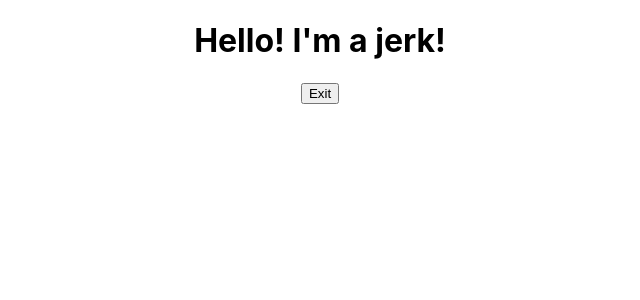
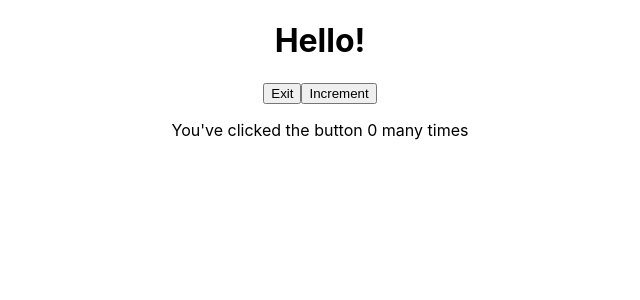
Before and after one commit to HollyT85/react-intro, a React (Create React App) app in the folder my-app/: page / in a window 1280 px wide. Shown: the top 300 px of the page, without its empty margins (320-960 px from the left). Built offline with nearby package versions, Linux system fonts and the light colour scheme.

Commit message:
prev state

```diff
--- a/my-app/src/App.js
+++ b/my-app/src/App.js
@@ -1,11 +1,11 @@
 import logo from './logo.svg';
 import './App.css';
-import StatefulGreeting from './components/StatefulGreetingWithCallback';
+import StatefulGreeting from './components/StatefulGreetingWithPrevState';
 
 function App() {
   return (
     <div className="App">
-      <StatefulGreeting greeting="I'm a jerk!" />
+      <StatefulGreeting />
     </div>
   );
 }
--- /dev/null
+++ b/my-app/src/components/StatefulGreetingWithPrevState.js
@@ -0,0 +1,52 @@
+import React from "react";
+
+class StatefulGreetingWithCallback extends React.Component {
+    constructor(props) {
+    super(props);
+    this.state = {
+        introduction: "Hello!",
+        buttonText: "Exit",
+        count: 0,
+    };
+    }
+
+    handleClick() {
+        this.setState((prevState, prevProps) => {
+            console.log('Previous State:', prevState)
+            console.log('Previous Props:', prevProps)
+            return {
+                introduction: prevState.introduction === 'Hello' ? 'Goodbye' : 'Hello',
+                buttonText: prevState.buttonText === 'Exit' ? 'Enter' : 'Exit',
+            }
+        })
+    }
+
+    increment() {
+        this.setState((prevState, prevProps) => {
+            console.log('Previous State:', prevState)
+            console.log('Previous Props:', prevProps)
+            return{
+                count: prevState.count +1
+            }
+        })
+    }
+
+    render() {
+    return (
+        <div>
+        <h1>
+            {this.state.introduction} {this.props.greeting}
+        </h1>
+        <button onClick={() => this.handleClick()}>
+            {this.state.buttonText}
+        </button>
+        <button onClick={() => this.increment()}>
+            Increment
+        </button>
+        <p>You've clicked the button {this.state.count} many times</p>
+        </div>
+    );
+    }
+}
+
+export default StatefulGreetingWithCallback;
```
